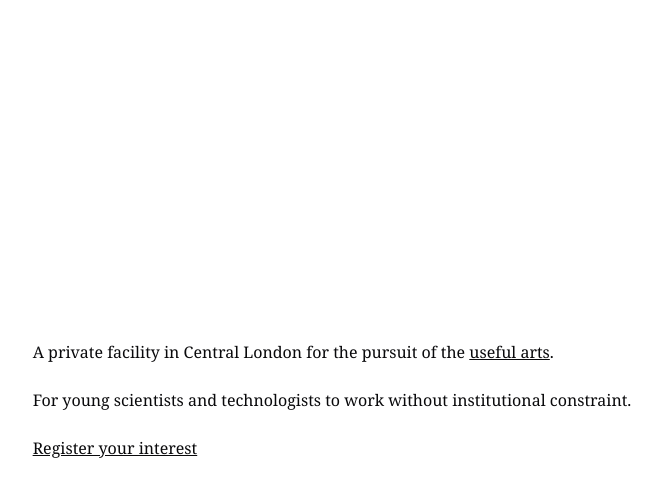
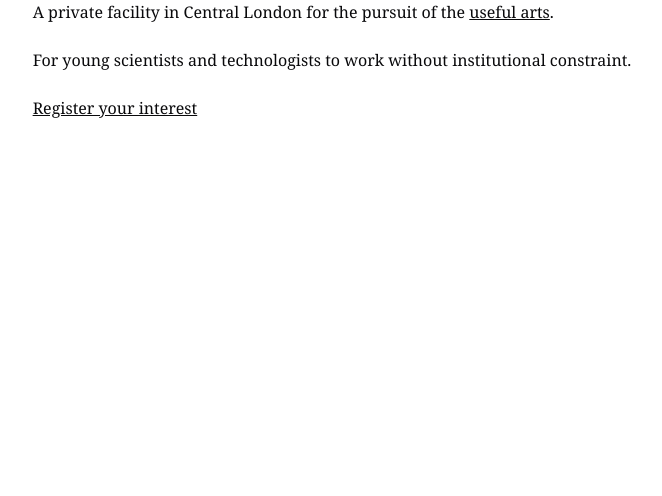
Before and after one commit to aeronjl/hackspace-website, a SvelteKit app: page / in a window 1280 px wide. Shown: the top 496 px of the page, without its empty margins (308-970 px from the left). Built offline with nearby package versions, Linux system fonts and the light colour scheme.

Commit message:
full height

```diff
--- a/src/routes/+page.svelte
+++ b/src/routes/+page.svelte
@@ -4,10 +4,19 @@
 <svelte:head>
     <title>Jackspace</title>
 </svelte:head>
-<div class="font-serif font-light flex flex-col mx-auto items-center justify-center h-screen">
+
+<div class="font-serif font-light flex flex-col mx-auto items-center justify-center full-height">
     <div class="flex flex-col gap-y-6 px-6">
     <p class="text-large">A private facility in Central London for the pursuit of the <a href="https://en.m.wikipedia.org/wiki/Useful_art" class="underline">useful arts</a>.</p>
     <p class="text-large">For young scientists and technologists to work without institutional constraint.</p>
     <a href="https://docs.google.com/forms/d/e/1FAIpQLSeAlNNQLhd5X4_SK5PU__lWW3ugq5Cfy57equ8MCOBqioc8SA/viewform" class="text-large underline">Register your interest</a>
 </div>
 </div>
+
+<style>
+    .full-height {
+    height: 100vh; /* Use viewport height directly */
+    /* Fix for mobile Safari viewport bug */
+    height: -webkit-fill-available;
+}
+</style>
```
